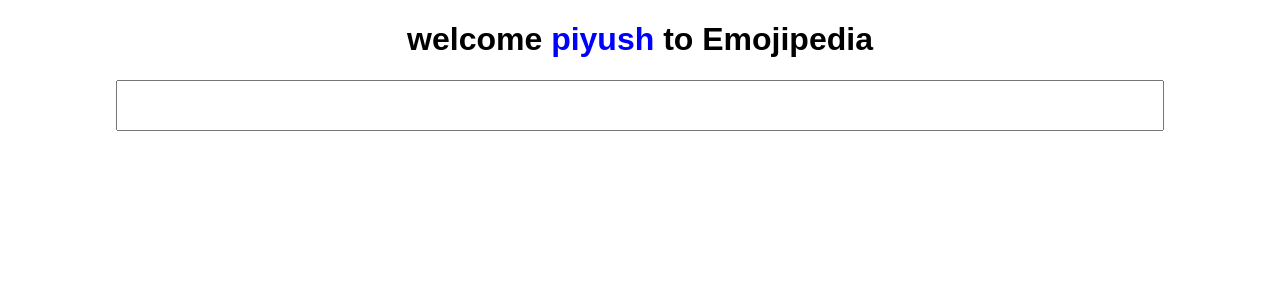
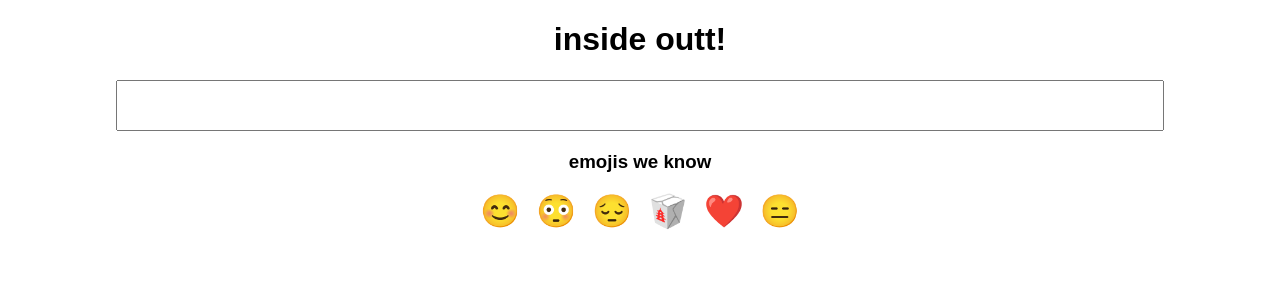
Before and after one commit to piyush4for/react_basic, a React (Create React App) app: page / in a window 1280 px wide. Shown: the top 300 px of the page. Built offline with nearby package versions, Linux system fonts and the light colour scheme.

Commit message:
completed useState

```diff
--- /dev/null
+++ b/src/App2.js
@@ -0,0 +1,58 @@
+import React, { useState } from "react";
+import "./styles.css";
+
+var emojiDictionary = {
+  "😊": "smiling",
+  "😳": "disbelief",
+  "😔": "sad",
+  "🥡": "takeout box",
+  "❤️": "love",
+  "😑": "annoyance"
+};
+
+var emojisWeKnow = Object.keys(emojiDictionary);
+
+export default function App() {
+  const [meaning, setMeaning] = useState("");
+
+  function emojiInputHandler(event) {
+    // processing
+    var userInput = event.target.value;
+
+    var meaning = emojiDictionary[userInput];
+
+    if (meaning === undefined) {
+      meaning = "we don't have this in our database";
+    }
+    setMeaning(meaning); // react call to show output
+  }
+
+  function emojiClickHandler(emoji) {
+    // processing
+    var meaning = emojiDictionary[emoji];
+    setMeaning(meaning); // react call to show output
+  }
+  return (
+    <div className="App">
+      <h1>inside outt!</h1>
+
+      <input onChange={emojiInputHandler} />
+
+      <h2> {meaning} </h2>
+      {/* Actual output set by React using useState */}
+
+      <h3> emojis we know </h3>
+      {emojisWeKnow.map(function (emoji) {
+        return (
+          <span
+            onClick={() => emojiClickHandler(emoji)}
+            style={{ fontSize: "2rem", padding: "0.5rem", cursor: "pointer" }}
+            key={emoji}
+          >
+            {emoji}
+          </span>
+        );
+      })}
+    </div>
+  );
+}
--- a/src/index.js
+++ b/src/index.js
@@ -1,7 +1,7 @@
 import { StrictMode } from "react";
 import { createRoot } from "react-dom/client";
 
-import App from "./App";
+import App from "./App2";
 
 const rootElement = document.getElementById("root");
 const root = createRoot(rootElement);
```
